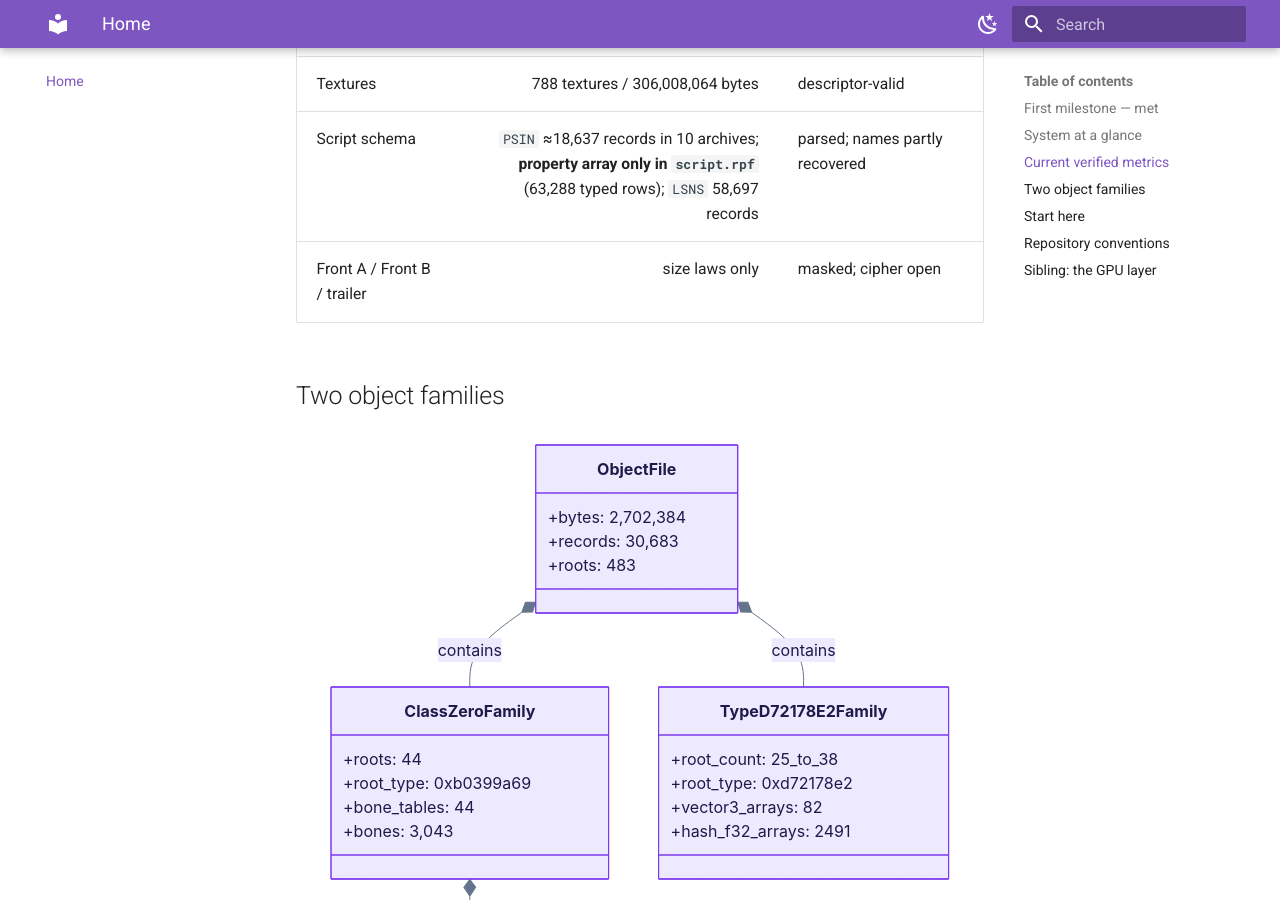
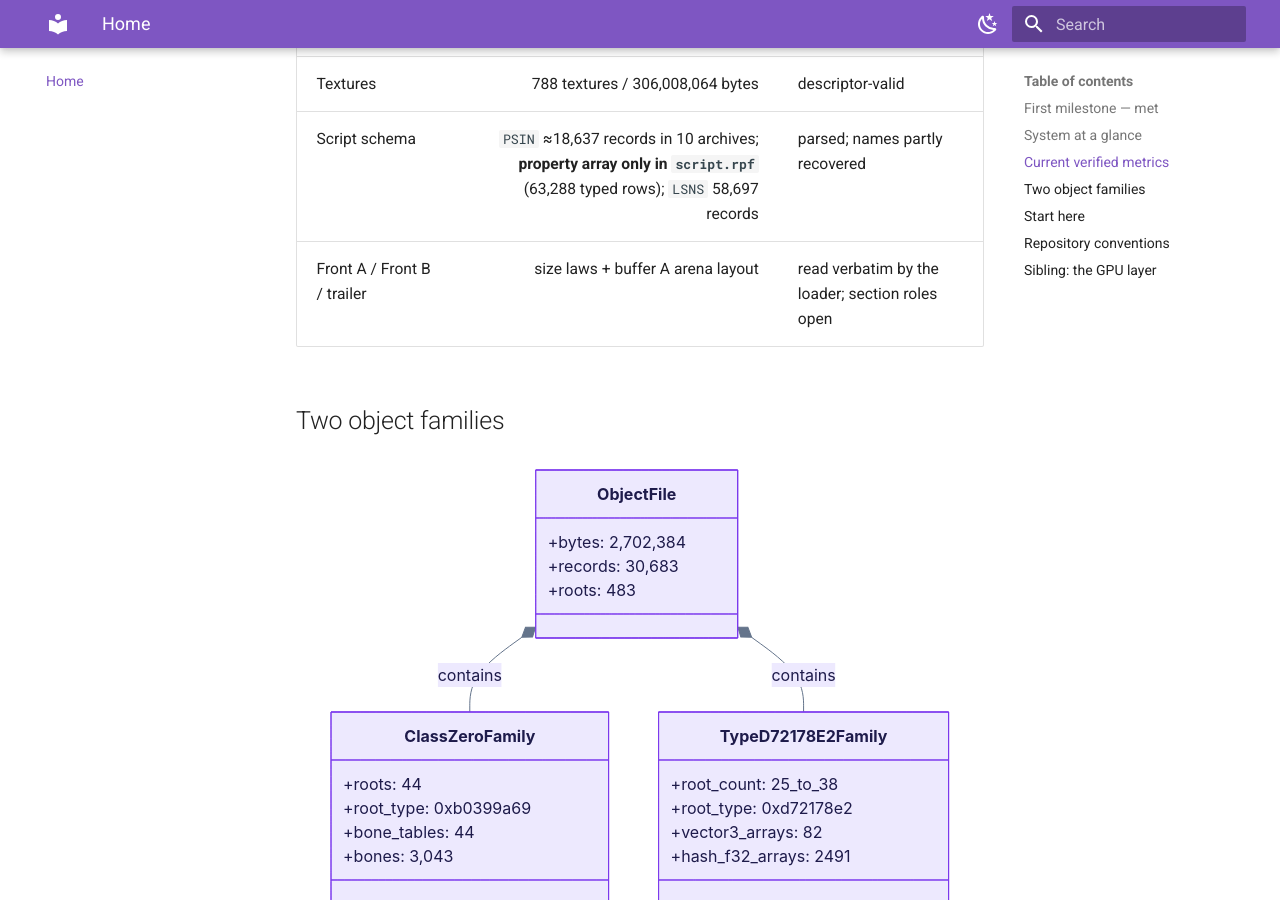
Before and after one commit to lynxnathan/rage-tools-vi, an MkDocs documentation site: the page built from docs/index.md, in a window 1280 px wide and 900 px high, scrolled down 2451 px. Built offline with MkDocs 1.6.1 and Material for MkDocs 9.7.7, drawn with Linux system fonts in a browser that asks for light colours.

Commit message:
docs: index row for the metadata regions matches the code-derived reading model

```diff
--- a/docs/index.md
+++ b/docs/index.md
@@ -89,7 +89,7 @@ flowchart LR
 | Skeleton families | 16 | readings: hand, genital, large animal, props |
 | Textures | 788 textures / 306,008,064 bytes | descriptor-valid |
 | Script schema | `PSIN` ≈18,637 records in 10 archives; **property array only in `script.rpf`** (63,288 typed rows); `LSNS` 58,697 records | parsed; names partly recovered |
-| Front A / Front B / trailer | size laws only | masked; cipher open |
+| Front A / Front B / trailer | size laws + buffer A arena layout | read verbatim by the loader; section roles open |
 
 ## Two object families
 
```
